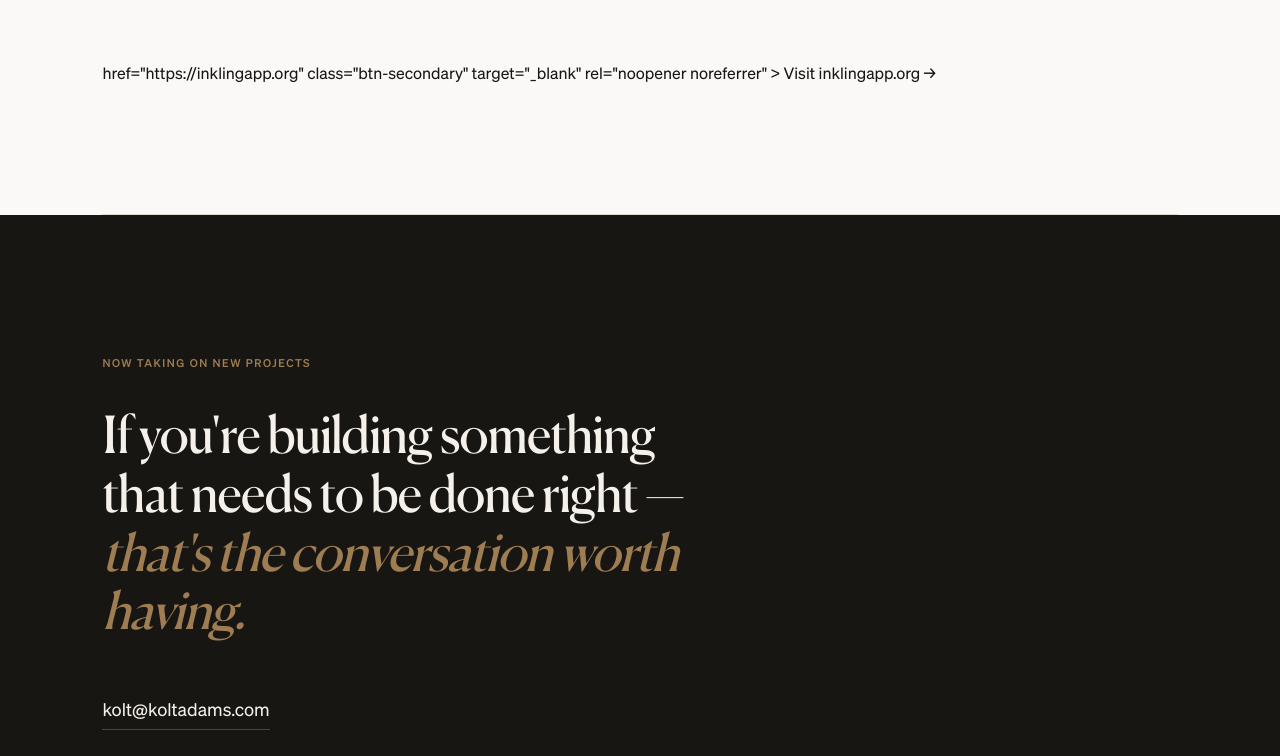
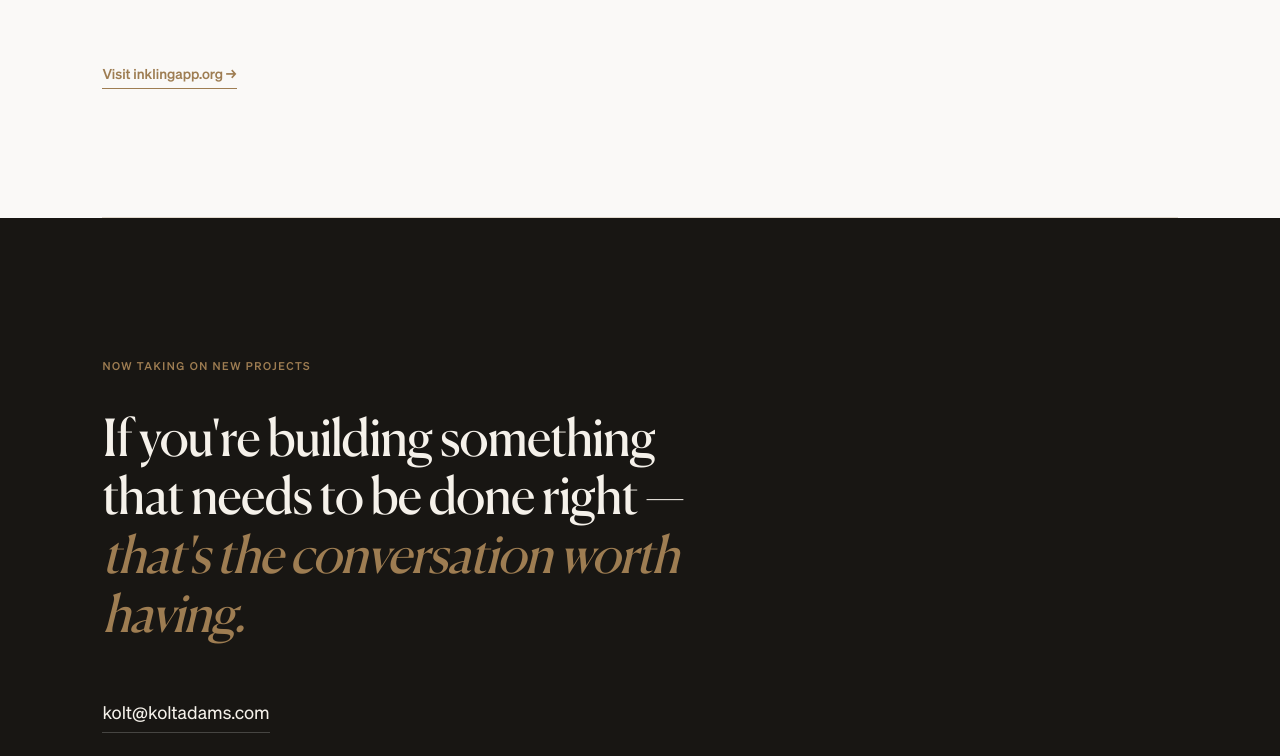
Before and after one commit to koltvictor/koltadams-portfolio, a website built with Vite: page index.html in a window 1280 px wide. Shown: the part 4212-4968 px from the top of the page. Built offline with nearby package versions, Linux system fonts and the light colour scheme.

Commit message:
Add Inkling case study

```diff
--- a/index.html
+++ b/index.html
@@ -304,9 +304,13 @@
           <!-- Metrics -->
           <div class="metrics fade-up">
             <div class="metric">
-              <div class="metric-value">46<span class="metric-unit">/46</span></div>
+              <div class="metric-value">
+                46<span class="metric-unit">/46</span>
+              </div>
               <div class="metric-label">Eval profiles passing</div>
-              <div class="metric-context">Crisis detection held through every revision</div>
+              <div class="metric-context">
+                Crisis detection held through every revision
+              </div>
             </div>
             <div class="metric">
               <div class="metric-value">42</div>
@@ -326,7 +330,7 @@
           </div>
 
           <div class="work-footer fade-up">
-
+            <a
               href="https://inklingapp.org"
               class="btn-secondary"
               target="_blank"
```
